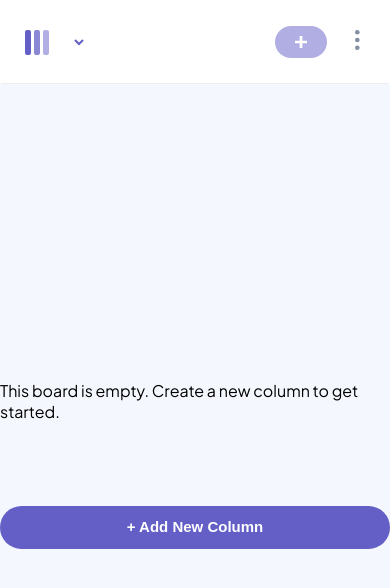
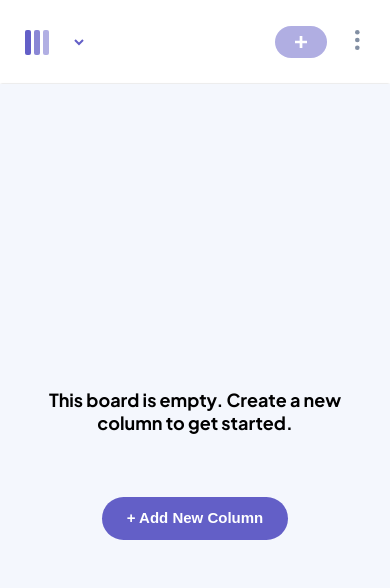
Before and after one commit to Joatancarlos/kanban, a Next.js app: page / in a window 390 px wide. Shown: the top 588 px of the page. Built offline with nearby package versions, Linux system fonts and the light colour scheme.

Commit message:
ajeitando o board vazio

```diff
--- a/src/app/components/modals/customStyles.js
+++ b/src/app/components/modals/customStyles.js
@@ -18,7 +18,7 @@ export const customStyles = (isDarkMode) => {
         width = '40vw';
         break;
       default:
-        width = '38vw';
+        width = '40vw';
         break;
     }
     return {
--- a/src/app/page.module.css
+++ b/src/app/page.module.css
@@ -867,4 +867,21 @@
   .containerModalDarkMode .toogleContent {
     background-color: #21222b;
   }
+
+  .mainEmptyBoard {
+    padding: 0 20px;
+  }
+  .emptyBoard {
+    height: 18vh;
+    align-items: center;
+  }
+
+  .emptyBoard > p{
+    font-weight: 700;
+    text-align: center;
+    font-size: var(--font-size-l);
+  }
+  .emptyBoard > button {
+    min-width: 150px;
+  }
 }
```
